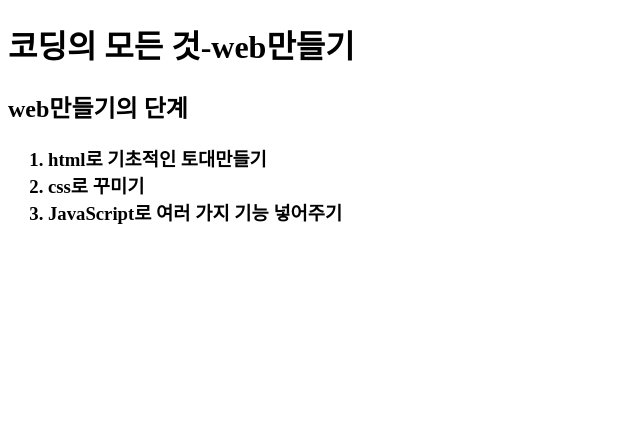
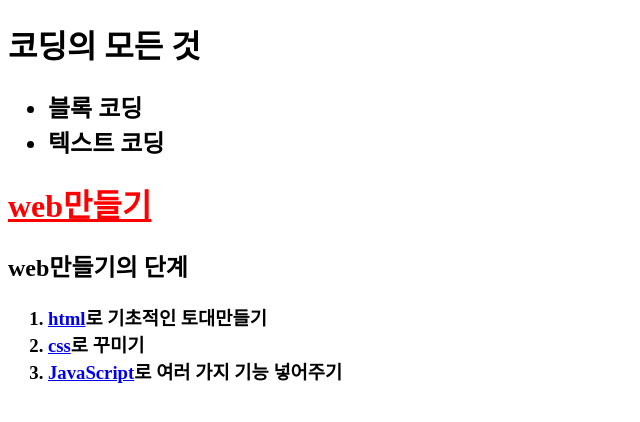
Before and after one commit to cube8368/--1ver, a plain HTML site: page web만들기.html in a window 1280 px wide. Shown: the whole page, without its empty margins (0-640 px from the left). Drawn offline with Linux system fonts and the light colour scheme.

Commit message:
코딩의 모든 것 1.2ver

```diff
--- a/web만들기.html
+++ b/web만들기.html
@@ -8,8 +8,27 @@
     </head>
     <body>
         <div>
+            <div>
+                <h1>
+                    <a href="index.html"  style="color: black;text-decoration: none;">
+                        코딩의 모든 것
+                    </a>
+                </h1>
+            </div>
+            <div>
+                <ul>
+                    <h2>
+                        <li><a href="블록 코딩.html" title="블록 코딩" style="color: black;text-decoration: none;"></a>블록 코딩</a></li>
+                        <li><a href="텍스트 코딩.html" title="텍스트 코딩"  style="color: black;text-decoration: none;">텍스트 코딩</a></li>
+                    </h2>
+                </ul>
+            </div>
+        </div>
+        <div>
             <h1>
-                코딩의 모든 것-web만들기
+                <a href="web만들기.html" style="color: red;text-decoration: underline;">
+                    web만들기
+                </a>
             </h1>
         </div>
         <div>
@@ -19,13 +38,13 @@
             <h3>
                 <ol>
                     <li>
-                        html로 기초적인 토대만들기
+                        <a href="html배우기.html">html</a>로 기초적인 토대만들기
                     </li>
                     <li>
-                        css로 꾸미기
+                        <a href="css배우기.html">css</a>로 꾸미기
                     </li>
                     <li>
-                        JavaScript로 여러 가지 기능 넣어주기
+                        <a href="JavaScript배우기.html">JavaScript</a>로 여러 가지 기능 넣어주기
                     </li>
                 </ol>
             </h3>
```
Also changed, not shown: JavaScript배우기.html (added, +33 -0 lines), css배우기.html (added, +33 -0 lines), html배우기.html (added, +33 -0 lines), index.html (+7 -3 lines), 블록 코딩.html (+12 -1 lines), 텍스트 코딩.html (+15 -5 lines).
